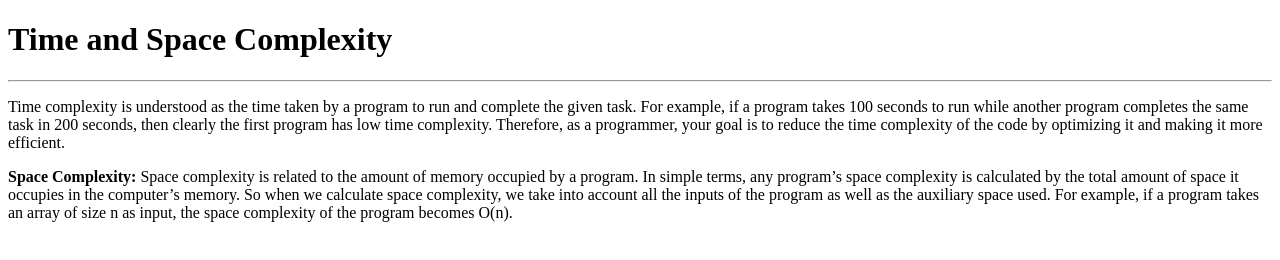
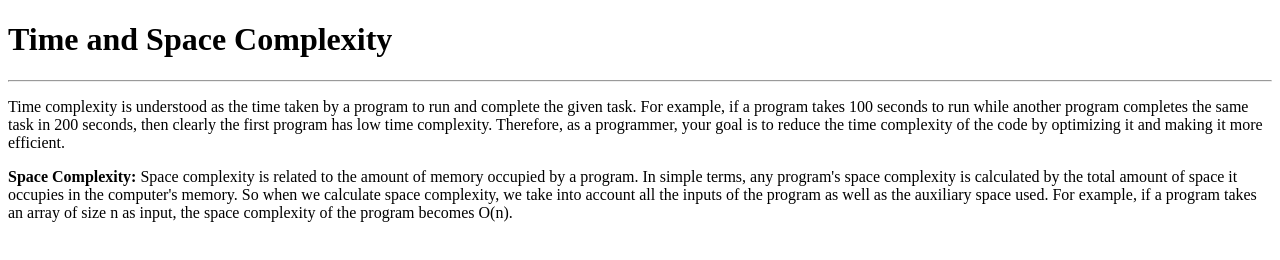
Before and after one commit to acciojob/time-and-space-complexity-ritwikhero, a website: page main.html in a window 1280 px wide. Drawn offline with Linux system fonts and the light colour scheme.

Commit message:
created a submission

```diff
--- a/main.html
+++ b/main.html
@@ -14,8 +14,8 @@
 	<hr>
 	<p>Time complexity is understood as the time taken by a program to run and complete the given task. For example, if a program takes 100 seconds to run while another program completes the same task in 200 seconds, then clearly the first program has low time complexity. Therefore, as a programmer, your goal is to reduce the time complexity of the code by optimizing it and making it more efficient.</p>
 
-	<p><b>Space Complexity:</b> Space complexity is related to the amount of memory occupied by a program. In simple terms, any program’s space complexity is calculated by the total amount of space it occupies in the computer’s memory. So when we calculate space complexity, we take into account all the inputs of the program as well as the auxiliary space used. For example, if a program takes an array of size n as input, the space complexity of the program becomes O(n).</p>
 
+		<p><b>Space Complexity:</b> Space complexity is related to the amount of memory occupied by a program. In simple terms, any program's space complexity is calculated by the total amount of space it occupies in the computer's memory. So when we calculate space complexity, we take into account all the inputs of the program as well as the auxiliary space used. For example, if a program takes an array of size n as input, the space complexity of the program becomes O(n).</p>
 </body>
 
 </html>
```
